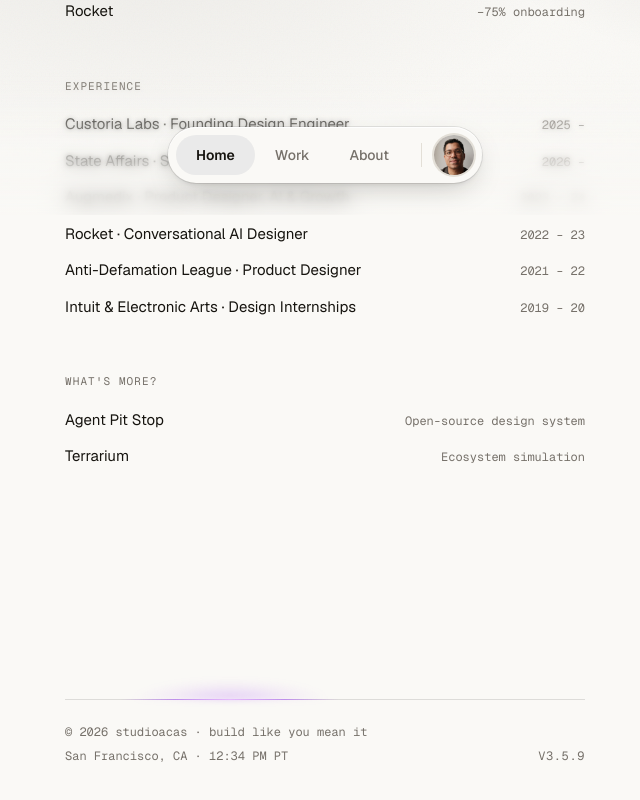
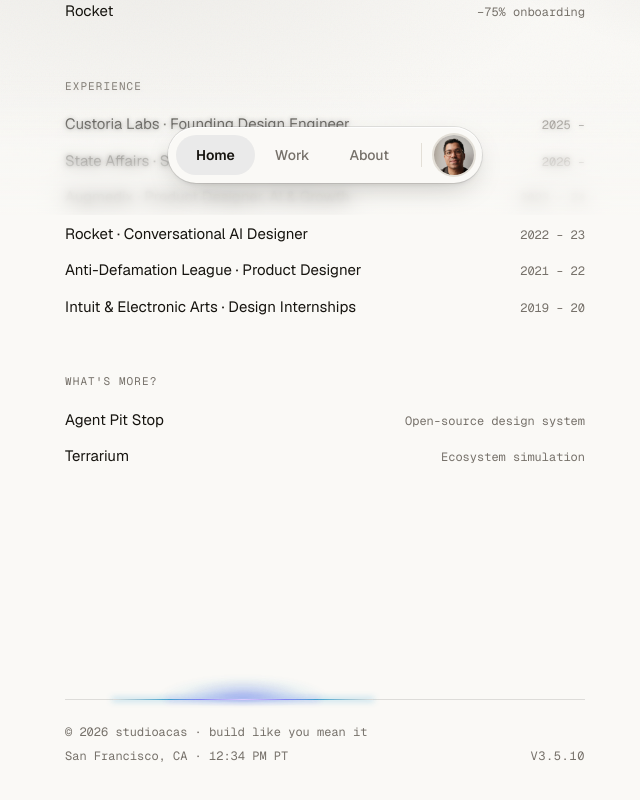
Before and after one commit to acaspx/portfolio-chops, a Next.js app: page / in a window 1280 px wide. Shown: the part 585-1385 px from the top of the page, without its empty margins (315-955 px from the left). Built offline with nearby package versions, Linux system fonts and the light colour scheme.

Commit message:
Footer beam: two beams, colour shifts and breathing haze

```diff
--- a/app/globals.css
+++ b/app/globals.css
@@ -317,57 +317,85 @@ html.asterisk-cursor * {
   pointer-events: none;
 }
 
-/* Footer border beam: a 1px gray rule with a glow sliding along it right to
-   left, after libraries.dev/beam. Two parts share one timing:
-   - the bright segment is a second background on the rule itself, so it can
-     never run past the rule's ends;
-   - the violet haze above it is a child element, free to bloom upward. */
+/* Footer border beam: a 1px gray rule with glows sliding along it right to
+   left, after libraries.dev/beam. Two beams on different clocks, so their
+   meeting and passing never repeats the same way. Each beam is a bright
+   segment riding the rule (::before) and a haze blooming above it (::after);
+   as it travels its colour shifts (violet, magenta, blue, cyan) and the haze
+   swells and narrows, so every pass looks a little different. Segments run
+   end to end within the rule and fade at the ends instead of being cut off. */
 .beam-rule {
   position: relative;
   height: 1px;
   width: 100%;
-  background:
-    linear-gradient(
-        90deg,
-        transparent,
-        rgba(168, 85, 247, 0.55) 25%,
-        rgba(240, 200, 255, 0.95) 50%,
-        rgba(168, 85, 247, 0.55) 75%,
-        transparent
-      )
-      100% 0 / 220px 1px no-repeat,
-    color-mix(in srgb, var(--color-ink) 12%, transparent);
-  animation: beam-line 7s linear infinite;
+  background: color-mix(in srgb, var(--color-ink) 12%, transparent);
 }
 .beam-rule__beam {
+  --w: 260px;
   position: absolute;
   bottom: 0;
-  left: calc(100% - 220px);
-  width: 220px;
-  height: 28px;
+  left: calc(100% - var(--w));
+  width: var(--w);
+  height: 40px;
   pointer-events: none;
-  background: radial-gradient(60% 100% at 50% 100%, rgba(168, 85, 247, 0.28), rgba(168, 85, 247, 0.08) 45%, transparent 75%);
-  filter: blur(3px);
-  animation: beam-haze 7s linear infinite;
+  animation:
+    beam-travel 7s linear infinite,
+    beam-hue 7s ease-in-out infinite;
 }
-@keyframes beam-line {
+.beam-rule__beam--b {
+  --w: 150px;
+  height: 26px;
+  animation:
+    beam-travel 4.6s linear -2.2s infinite,
+    beam-hue-b 4.6s ease-in-out -2.2s infinite;
+}
+/* the bright segment on the rule */
+.beam-rule__beam::before {
+  content: "";
+  position: absolute;
+  inset: auto 0 0 0;
+  height: 1px;
+  background: linear-gradient(
+    90deg,
+    transparent,
+    rgba(168, 85, 247, 0.7) 22%,
+    rgba(250, 225, 255, 1) 50%,
+    rgba(168, 85, 247, 0.7) 78%,
+    transparent
+  );
+  box-shadow: 0 0 6px 1px rgba(192, 132, 252, 0.45);
+}
+/* the haze above it, breathing as it goes */
+.beam-rule__beam::after {
+  content: "";
+  position: absolute;
+  inset: 0;
+  transform-origin: 50% 100%;
+  background: radial-gradient(
+    60% 100% at 50% 100%,
+    rgba(168, 85, 247, 0.42),
+    rgba(168, 85, 247, 0.12) 45%,
+    transparent 75%
+  );
+  filter: blur(4px);
+  animation: beam-breathe 3.1s ease-in-out infinite alternate;
+}
+.beam-rule__beam--b::before {
+  opacity: 0.8;
+}
+.beam-rule__beam--b::after {
+  opacity: 0.7;
+  animation-duration: 2.3s;
+}
+@keyframes beam-travel {
   from {
-    background-position: 100% 0, 0 0;
-  }
-  to {
-    background-position: 0% 0, 0 0;
-  }
-}
-/* the haze tracks the segment and fades in and out at the ends */
-@keyframes beam-haze {
-  from {
-    left: calc(100% - 220px);
+    left: calc(100% - var(--w));
     opacity: 0;
   }
-  15% {
+  14% {
     opacity: 1;
   }
-  85% {
+  86% {
     opacity: 1;
   }
   to {
@@ -375,15 +403,54 @@ html.asterisk-cursor * {
     opacity: 0;
   }
 }
+/* colour drifts as it travels: violet, magenta, blue, cyan, back */
+@keyframes beam-hue {
+  0% {
+    filter: hue-rotate(0deg);
+  }
+  30% {
+    filter: hue-rotate(45deg);
+  }
+  60% {
+    filter: hue-rotate(-40deg);
+  }
+  85% {
+    filter: hue-rotate(-75deg);
+  }
+  100% {
+    filter: hue-rotate(0deg);
+  }
+}
+@keyframes beam-hue-b {
+  0% {
+    filter: hue-rotate(-70deg);
+  }
+  50% {
+    filter: hue-rotate(30deg);
+  }
+  100% {
+    filter: hue-rotate(-70deg);
+  }
+}
+@keyframes beam-breathe {
+  from {
+    transform: scale(0.75, 0.8);
+    opacity: 0.75;
+  }
+  to {
+    transform: scale(1.2, 1.15);
+    opacity: 1;
+  }
+}
 @media (prefers-reduced-motion: reduce) {
-  .beam-rule,
-  .beam-rule__beam {
+  .beam-rule__beam,
+  .beam-rule__beam::after {
     animation: none;
   }
-  .beam-rule {
-    background-position: 50% 0, 0 0;
+  .beam-rule__beam {
+    left: calc(50% - var(--w) / 2);
   }
-  .beam-rule__beam {
-    left: calc(50% - 110px);
+  .beam-rule__beam--b {
+    display: none;
   }
 }
--- a/components/Footer.tsx
+++ b/components/Footer.tsx
@@ -16,10 +16,12 @@ export default function Footer() {
     <footer className="overflow-x-clip">
       {/* the nav floats at the bottom on every breakpoint, so clear it everywhere */}
       <div className="mx-auto w-full max-w-[35rem] px-5 pb-36 pt-10 sm:pb-40 sm:pt-12">
-        {/* Border beam: a quiet gray rule with a violet glow travelling along
-            it right to left, after libraries.dev/beam. Pure CSS (globals.css). */}
+        {/* Border beam: a quiet gray rule with two glows travelling along it
+            right to left on different clocks, shifting colour and swelling
+            as they go. After libraries.dev/beam; pure CSS (globals.css). */}
         <div aria-hidden className="beam-rule">
           <span className="beam-rule__beam" />
+          <span className="beam-rule__beam beam-rule__beam--b" />
         </div>
         {/* Colophon and local time stack on the left; the version sits at the
             right, aligned to the last line. Bump it with
--- a/package.json
+++ b/package.json
@@ -1,6 +1,6 @@
 {
   "name": "anton-castro-portfolio",
-  "version": "3.5.9",
+  "version": "3.5.10",
   "private": true,
   "scripts": {
     "dev": "next dev",
```
Also changed, not shown: 1 other file (tests, documents, lock files or other folders).
